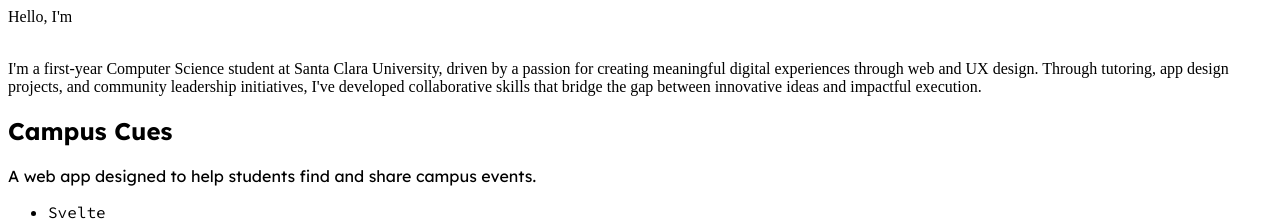
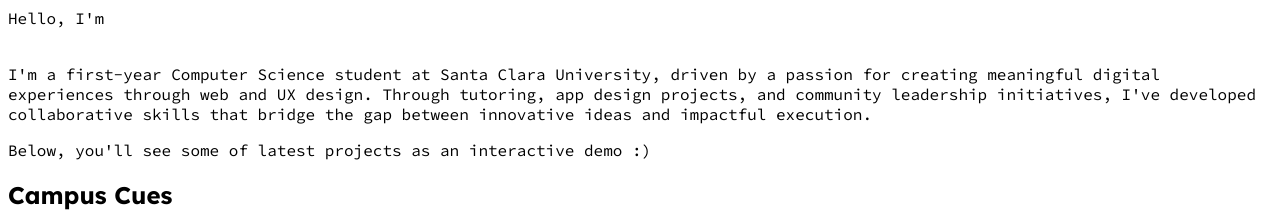
Before and after one commit to rohitf/raima-site, a SvelteKit app: page / in a window 1280 px wide. Shown: the top 221 px of the page. Built offline with nearby package versions, Linux system fonts and the light colour scheme; a web font is replaced by a local one.

Commit message:
Copy change

```diff
--- a/src/routes/+page.svelte
+++ b/src/routes/+page.svelte
@@ -10,22 +10,26 @@
 >
     <!-- Hero -->
     <section
-        class="snap-start h-5/6 flex flex-col items-center justify-center p-5"
+        class="bio snap-start h-5/6 flex flex-col items-center justify-center p-5"
     >
         <div class="text-left max-w-screen-xl">
             <div class="text-white text-5xl font-bold mb-4">Hello, I'm</div>
             <div
-                class="text-[9rem] font-normal leading-[0.9] -ml-2 tracking-tight bg-gradient-to-r from-pink-500 via-purple-500 via-blue-500 via-green-500 to-orange-500 font-sans gradient-text mb-6"
+                class="text-[8rem] font-normal leading-[0.8] -ml-2 tracking-tight bg-gradient-to-r from-pink-500 via-purple-500 via-blue-500 via-green-500 to-orange-500 font-sans gradient-text mb-6"
             >
                 Raima
             </div>
-            <p class="mt-12 text-white text-lg font-mono max-w-xl">
+            <p class="mt-12 text-white text-lg max-w-xl">
                 I'm a first-year Computer Science student at Santa Clara
                 University, driven by a passion for creating meaningful digital
                 experiences through web and UX design. Through tutoring, app
                 design projects, and community leadership initiatives, I've
                 developed collaborative skills that bridge the gap between
                 innovative ideas and impactful execution.
+            </p>
+            <p class="mt-4 font-bold text-white text-lg max-w-xl">
+                Below, you'll see some of latest projects as an interactive demo
+                :)
             </p>
         </div>
     </section>
@@ -95,6 +99,10 @@
         animation: gradientShift 4s ease-in-out infinite;
     }
 
+    .bio {
+        font-family: 'Source Code Pro', serif;
+    }
+
     .project-section {
         font-family: 'Lexend', sans-serif;
         /* desktop: two columns, title + iframe */
@@ -102,7 +110,7 @@
         /* desktop: single‑row grid */
         grid-template-rows: auto;
     }
-/*
+    /*
     .project-section:nth-child(odd) {
         grid-template-columns: 1fr min-content;
     } */
```
